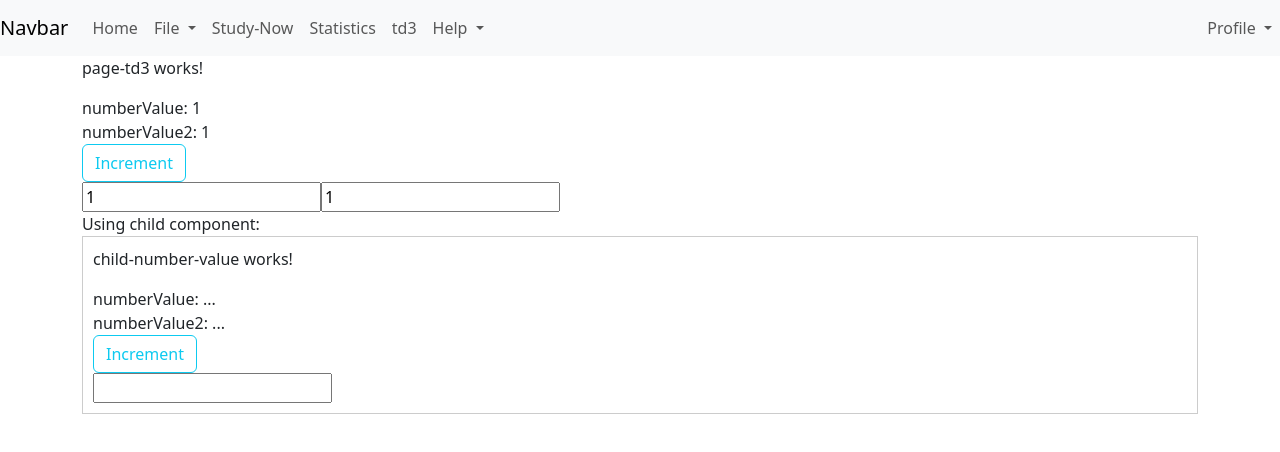
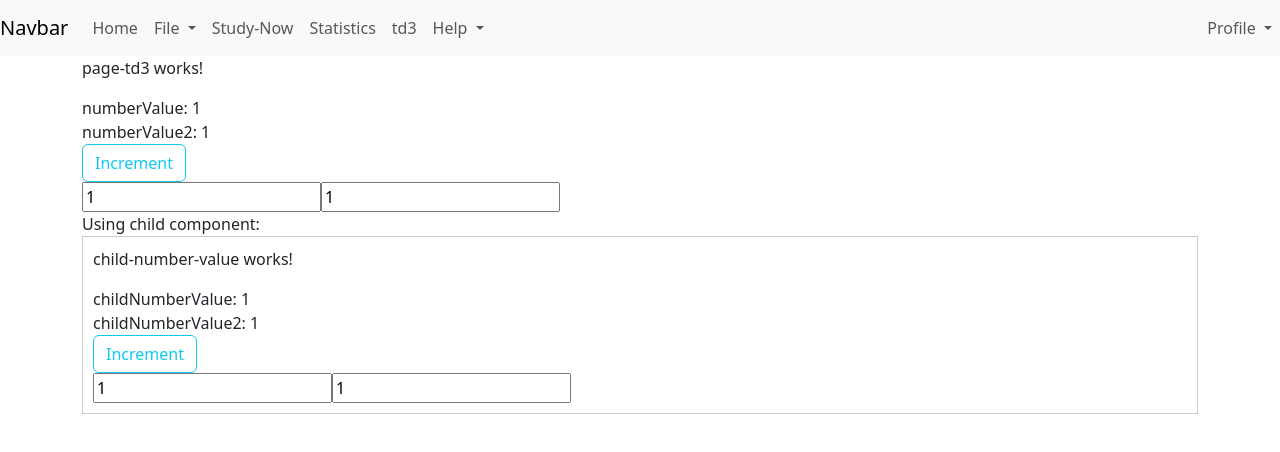
Before and after one commit to Arnaud-Nauwynck/td-angular-2026, an Angular app: page /td3 in a window 1280 px wide. Shown: the top 452 px of the page. Built offline with nearby package versions, Linux system fonts and the light colour scheme.

Commit message:
added bidirectional parent-child binding for field

```diff
--- a/src/app/child-number-value/child-number-value.html
+++ b/src/app/child-number-value/child-number-value.html
@@ -2,16 +2,19 @@
 
 
 
-numberValue:  ...
+childNumberValue:  {{ childNumberValue }}
 
 <br/>
 
-numberValue2: ...
+childNumberValue2: {{ childNumberValue2() }}
 
 <br/>
 
-<button class="btn btn-outline-info" >Increment</button>
+<button class="btn btn-outline-info" (click)="incrementChildValue()">Increment</button>
 
 <br/>
 
-<input type="number"  />
+<input type="number" [(ngModel)]="childNumberValue"
+                      (ngModelChange)="fireChildNumberValueChange()"/>
+
+<input type="number" [(ngModel)]="childNumberValue2" />
--- a/src/app/child-number-value/child-number-value.ts
+++ b/src/app/child-number-value/child-number-value.ts
@@ -1,10 +1,27 @@
-import { Component } from '@angular/core';
-import { ReactiveFormsModule } from '@angular/forms';
+import { Component, Input, model, Output } from '@angular/core';
+import { FormsModule, ReactiveFormsModule } from '@angular/forms';
+import { Subject } from 'rxjs';
 
 @Component({
-  imports: [ReactiveFormsModule],
+  imports: [ReactiveFormsModule, FormsModule],
   selector: 'app-child-number-value',
-  styleUrl: './child-number-value.css',
   templateUrl: './child-number-value.html',
 })
-export class ChildNumberValue {}
+export class ChildNumberValue {
+  // childNumberValue = 1;
+  @Input() childNumberValue: number = 12345;
+  @Output() childNumberValueChange = new Subject<number>();
+
+  childNumberValue2 = model(1);
+
+  incrementChildValue() {
+    this.childNumberValue++;
+    this.fireChildNumberValueChange();
+    this.childNumberValue2.set(this.childNumberValue2() + 1);
+  }
+
+  fireChildNumberValueChange() {
+    this.childNumberValueChange.next(this.childNumberValue);
+  }
+
+}
--- a/src/app/page-td3/page-td3.html
+++ b/src/app/page-td3/page-td3.html
@@ -21,5 +21,16 @@ numberValue2: {{numberValue2()}}
 
 Using child component: <br/>
 <div class="container app-border">
-  <app-child-number-value></app-child-number-value>
+
+  <!--
+  -->
+  <app-child-number-value
+    [childNumberValue]="numberValue"
+    (childNumberValueChange)="numberValue = $event"
+    [childNumberValue2]="numberValue2()"
+    (childNumberValue2Change)="numberValue2.set($event)"
+  >
+    ...
+  </app-child-number-value>
+
 </div>
--- a/src/app/page-td3/page-td3.ts
+++ b/src/app/page-td3/page-td3.ts
@@ -8,6 +8,7 @@ import { ChildNumberValue } from '../child-number-value/child-number-value';
   templateUrl: './page-td3.html',
 })
 export class PageTd3 {
+
   numberValue = 1;
 
   numberValue2 = model(1);
```
Also changed, not shown: src/app/child-number-value/child-number-value.css (deleted), 1 other file (tests, documents, lock files or other folders).
